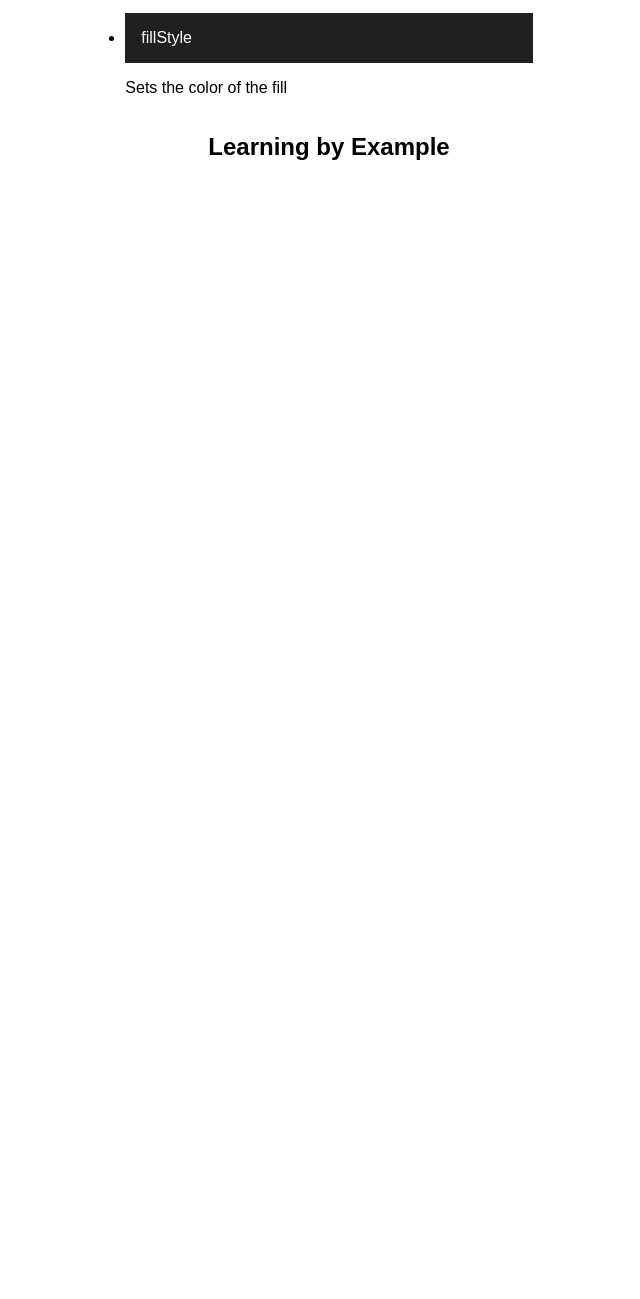
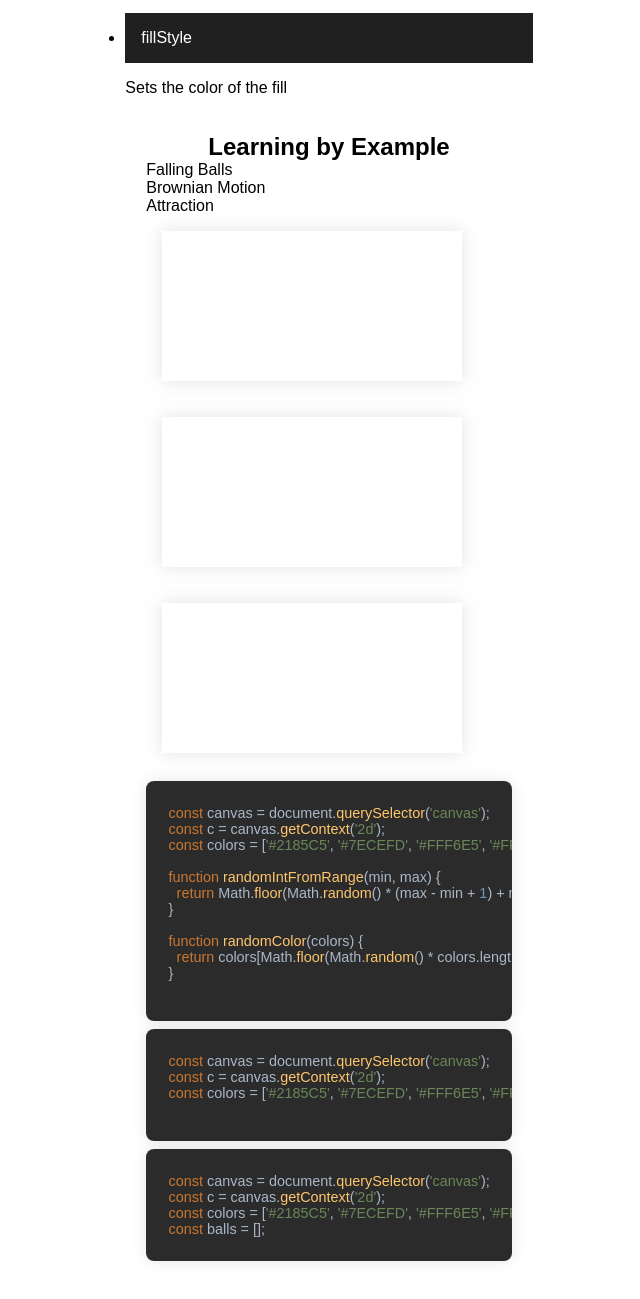
Before and after one commit to yashweblife/complex, a website built with Vite: page canvas.html in a window 1280 px wide. Shown: the part 3203-4502 px from the top of the page, without its empty margins (311-951 px from the left). Before the commit the page ends 3396 px from the top, so only its background shows below. Built offline with nearby package versions, Linux system fonts and the light colour scheme.

Commit message:
create base html dashboard

```diff
--- a/canvas.html
+++ b/canvas.html
@@ -126,9 +126,58 @@
         <br>
         <h2>Learning by Example</h2>
         <div class="dashboard">
-          <div class="header"></div>
-          <div class="preview"></div>
-          <div class="controls"></div>
+          <div class="header">
+            <div class="tab selected" id="dashboard-header-tab1">
+              Falling Balls
+            </div>
+            <div class="tab" id="dashboard-header-tab2">
+              Brownian Motion
+            </div>
+            <div class="tab" id="dashboard-header-tab3">
+              Attraction
+            </div>
+          </div>
+          <div class="content">
+            <div class="preview">
+              <div id="dashboard-preview-tab1" class=""><canvas id="canvas-3"></canvas></div>
+              <div id="dashboard-preview-tab2" class="dis-off"><canvas id="canvas-4"></canvas></div>
+              <div id="dashboard-preview-tab3" class="dis-off"><canvas id="canvas-5"></canvas></div>
+            </div>
+            <div class="controls">
+              <div id="dashboard-controls-tab1">
+                <pre><code class="language-javascript">
+                  const canvas = document.querySelector('canvas');
+                  const c = canvas.getContext('2d');
+                  const colors = ['#2185C5', '#7ECEFD', '#FFF6E5', '#FF7F66'];
+
+                  function randomIntFromRange(min, max) {
+                    return Math.floor(Math.random() * (max - min + 1) + min);
+                  }
+
+                  function randomColor(colors) {
+                    return colors[Math.floor(Math.random() * colors.length)];
+                  }
+
+                </code></pre>
+              </div>
+              <div id="dashboard-controls-tab2" class="dis-off">
+                <pre><code class="language-javascript">
+                  const canvas = document.querySelector('canvas');
+                  const c = canvas.getContext('2d');
+                  const colors = ['#2185C5', '#7ECEFD', '#FFF6E5', '#FF7F66'];
+
+                </code></pre>
+              </div>
+              <div id="dashboard-controls-tab3" class="dis-off">
+                <pre><code class="language-javascript">
+                  const canvas = document.querySelector('canvas');
+                  const c = canvas.getContext('2d');
+                  const colors = ['#2185C5', '#7ECEFD', '#FFF6E5', '#FF7F66'];
+                  const balls = [];
+                </code></pre>
+              </div>
+            </div>
+          </div>
         </div>
     </section>
 
```
